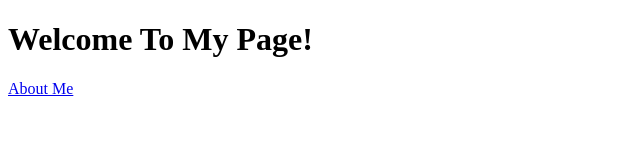
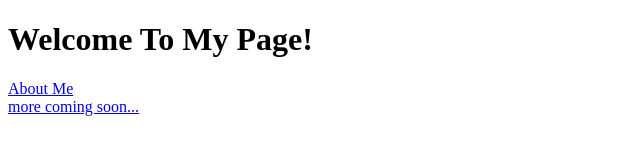
Before and after one commit to remclellan/remclellan.github.io, a plain HTML site: page Index.html in a window 1280 px wide. Shown: the whole page, without its empty margins (0-640 px from the left). Drawn offline with Linux system fonts and the light colour scheme.

Commit message:
updated index file

```diff
--- a/Index.html
+++ b/Index.html
@@ -10,6 +10,8 @@
     <h1>Welcome To My Page!</h1>
 
     <a href="http://remclellan.github.io/Basic-HTML-Bio.html">About Me</a>
+    <br>
+    <a href="#">more coming soon...</a>
 
 </body>
 
```
